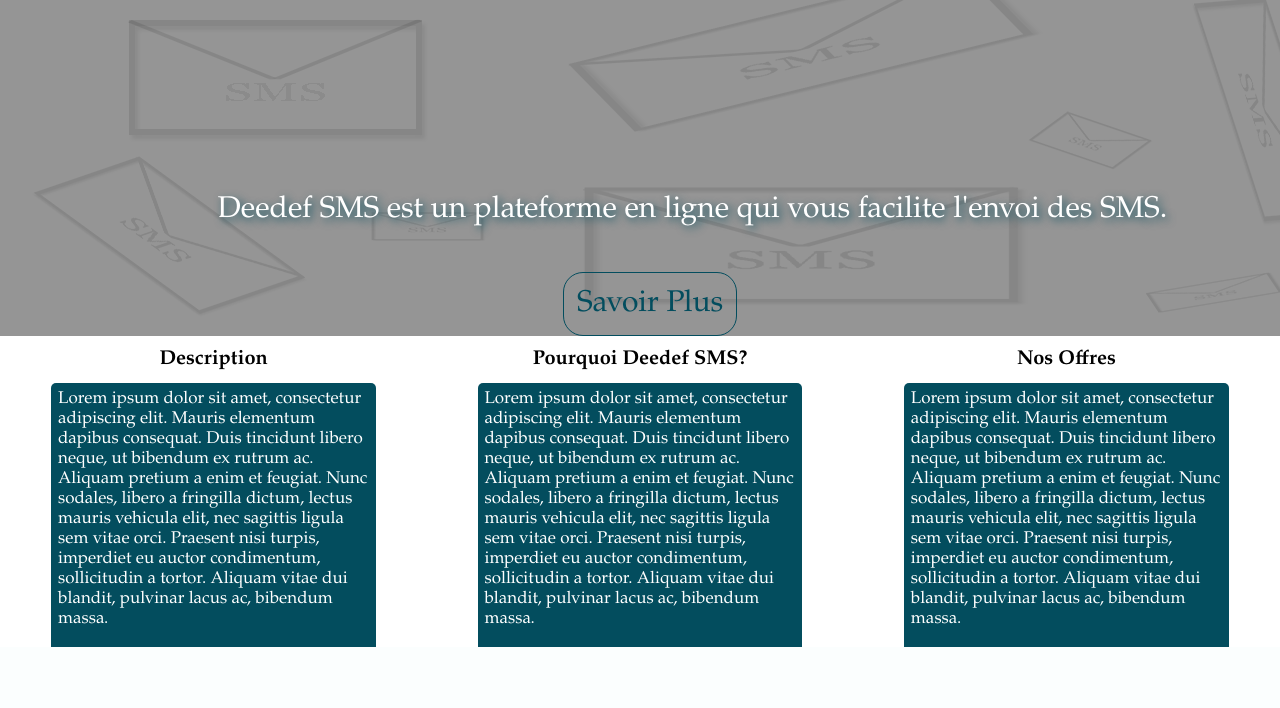
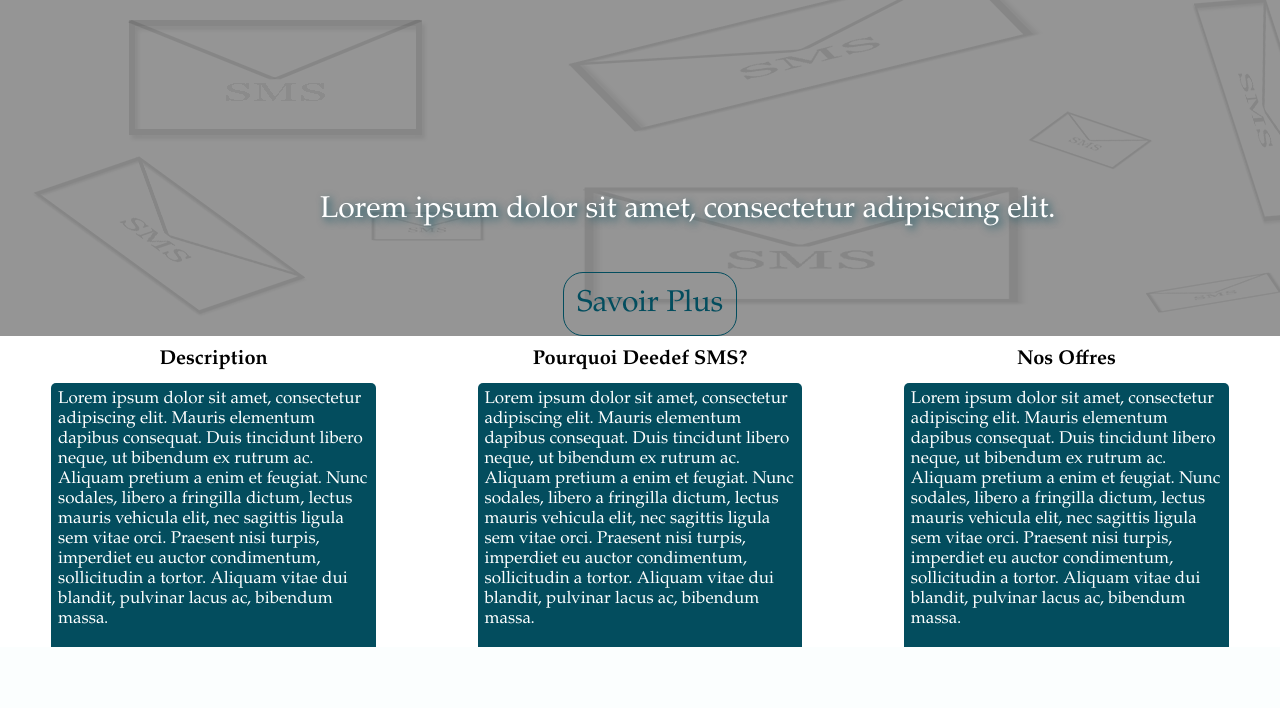
Before and after one commit to deedef/deedefSms, a website: page src/webapp/index.html in a window 1280 px wide. Shown: the part 48-756 px from the top of the page. Drawn offline with nearby package versions, Linux system fonts and the light colour scheme.

Commit message:
description container

```diff
--- a/src/webapp/css/style.css
+++ b/src/webapp/css/style.css
@@ -109,7 +109,7 @@
     text-shadow: 3px 3px 8px #034D5E;
     text-align: center;
     position:absolute;
-    left:17%;
+    left:25%;
     top:30%;
 }
 
--- a/src/webapp/index.html
+++ b/src/webapp/index.html
@@ -48,7 +48,7 @@
 			<div class="big_clearfix"></div>
 
             <p id="home_desc">
-                Deedef SMS est un plateforme en ligne qui vous facilite l'envoi des SMS.
+                Lorem ipsum dolor sit amet, consectetur adipiscing elit.
             </p>
 
 			<div id="center">
```
